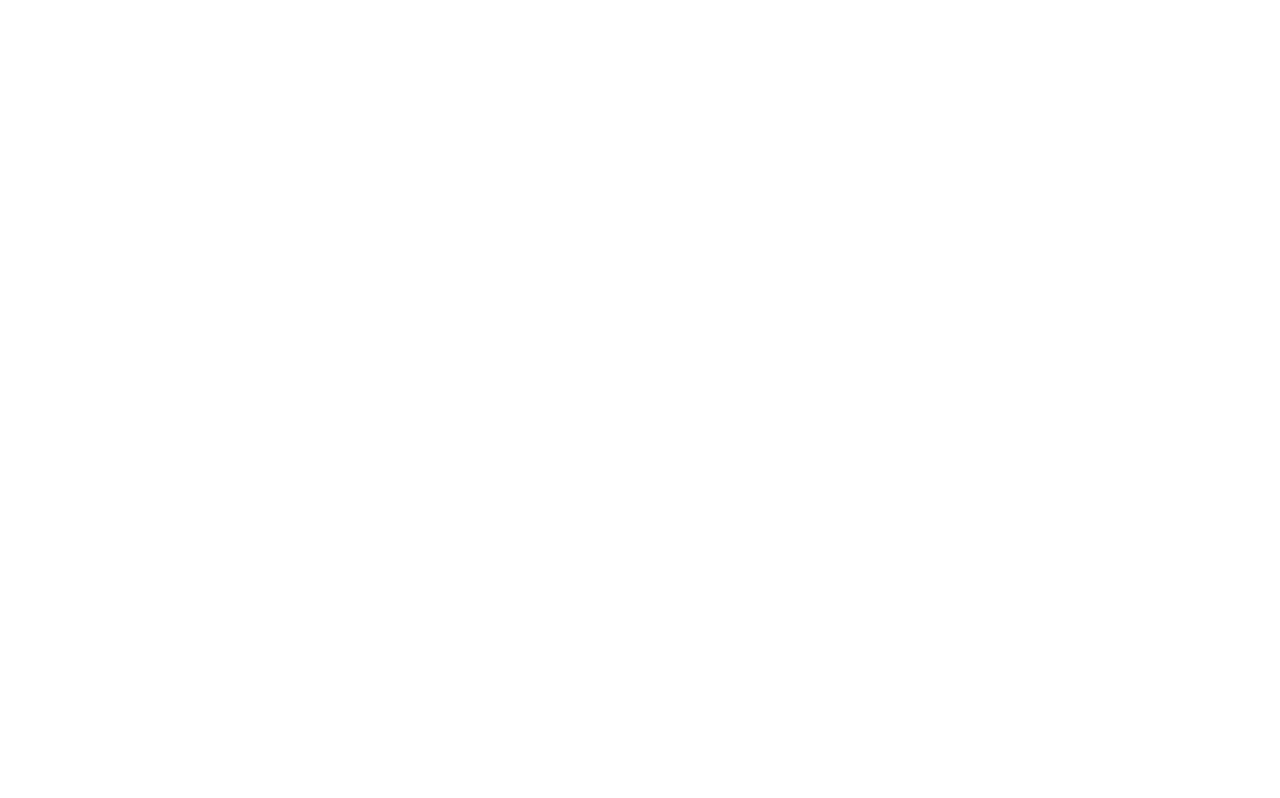
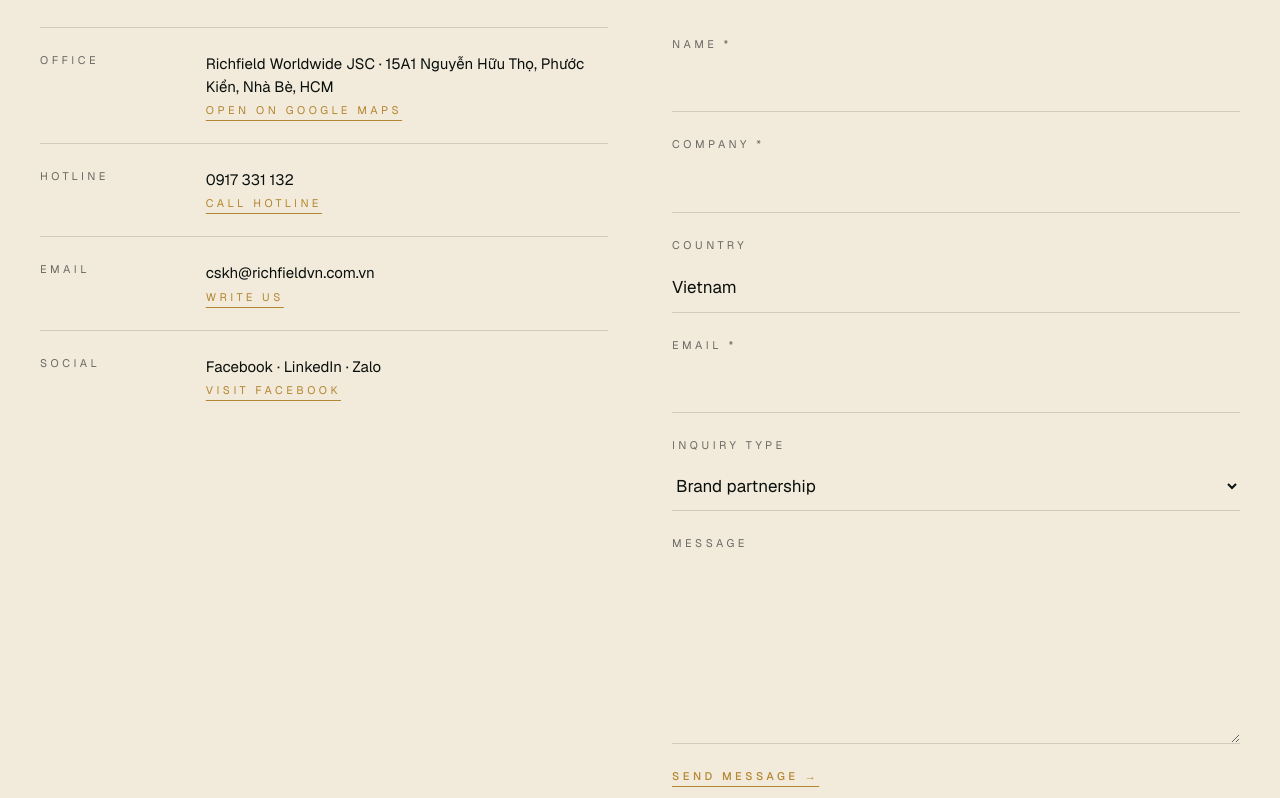
Before and after one commit to tutur3u/richfield, a Next.js app: page /contact in a window 1280 px wide. Before the commit this address had no page. Shown: the part 742-1540 px from the top of the page. Before the commit the page ends 800 px from the top, so only its background shows below. Built offline with nearby package versions, Linux system fonts and the light colour scheme.

Commit message:
feat(page): /contact with form + LocalBusiness JSON-LD + map embed

```diff
--- /dev/null
+++ b/app/(site)/contact/page.tsx
@@ -0,0 +1,130 @@
+import type { Metadata } from "next";
+import { PageHeader } from "@/app/_components/primitives/page-header";
+import { ContactForm } from "@/app/_components/forms/contact-form";
+import { Eyebrow } from "@/app/_components/primitives/eyebrow";
+import { site } from "@/content/en/site";
+
+export const metadata: Metadata = {
+  title: "Contact",
+  description:
+    "Tell us about your brand. Whether you're a brand owner, partner, or journalist, we'll get back to you.",
+  alternates: { canonical: "/contact" },
+};
+
+const localBusinessJsonLd = {
+  "@context": "https://schema.org",
+  "@type": "LocalBusiness",
+  name: site.legalName,
+  url: site.domainCanonical,
+  telephone: site.phones.officeTel,
+  email: site.email,
+  address: {
+    "@type": "PostalAddress",
+    streetAddress: site.address.line1,
+    addressLocality: "Ho Chi Minh City",
+    addressRegion: "Nha Be",
+    addressCountry: "VN",
+  },
+  geo: {
+    "@type": "GeoCoordinates",
+    latitude: site.address.geo.lat,
+    longitude: site.address.geo.lng,
+  },
+};
+
+const channels = [
+  {
+    label: "Office",
+    primary: site.address.full,
+    href: `https://www.google.com/maps?q=${encodeURIComponent(site.address.full)}`,
+    cta: "Open on Google Maps",
+    external: true,
+  },
+  {
+    label: "Hotline",
+    primary: site.phones.hotline,
+    href: `tel:${site.phones.hotlineTel}`,
+    cta: "Call hotline",
+  },
+  {
+    label: "Email",
+    primary: site.email,
+    href: `mailto:${site.email}`,
+    cta: "Write us",
+  },
+  {
+    label: "Social",
+    primary: "Facebook · LinkedIn · Zalo",
+    href: site.socials.facebook,
+    cta: "Visit Facebook",
+    external: true,
+  },
+];
+
+export default function ContactPage() {
+  const mapQuery = encodeURIComponent(site.address.full);
+  return (
+    <>
+      <script
+        type="application/ld+json"
+        dangerouslySetInnerHTML={{
+          __html: JSON.stringify(localBusinessJsonLd).replace(/</g, "\\u003c"),
+        }}
+      />
+
+      <PageHeader
+        eyebrow="Contact"
+        heading="Tell us about your *brand*."
+        lede="Whether you're an international brand owner exploring Vietnam, a partner considering a joint venture, or a journalist on deadline, we'll get back to you."
+      />
+
+      <section className="bg-cream px-6 py-[clamp(72px,8vw,100px)] sm:px-10">
+        <div className="mx-auto grid max-w-[1300px] gap-16 lg:grid-cols-2">
+          <div className="flex flex-col">
+            <Eyebrow tone="gold">Channels</Eyebrow>
+            <ul className="mt-8 flex flex-col">
+              {channels.map((c) => (
+                <li
+                  key={c.label}
+                  className="grid gap-2 border-t border-line py-6 sm:grid-cols-[14ch_1fr]"
+                >
+                  <span className="text-[11px] uppercase tracking-[0.32em] text-muted">
+                    {c.label}
+                  </span>
+                  <div className="flex flex-col gap-1">
+                    <span className="text-[15px] text-ink">{c.primary}</span>
+                    <a
+                      href={c.href}
+                      target={c.external ? "_blank" : undefined}
+                      rel={c.external ? "noopener noreferrer" : undefined}
+                      className="text-[11px] uppercase tracking-[0.32em] text-gold underline decoration-gold underline-offset-[6px]"
+                    >
+                      {c.cta}
+                    </a>
+                  </div>
+                </li>
+              ))}
+            </ul>
+          </div>
+
+          <div>
+            <Eyebrow tone="gold">Send a message</Eyebrow>
+            <div className="mt-8">
+              <ContactForm />
+            </div>
+          </div>
+        </div>
+      </section>
+
+      <section aria-label="Office location" className="px-0">
+        <iframe
+          title="Richfield head-office on Google Maps"
+          src={`https://www.google.com/maps?q=${mapQuery}&output=embed`}
+          loading="lazy"
+          referrerPolicy="no-referrer-when-downgrade"
+          className="block h-[480px] w-full border-0"
+        />
+      </section>
+    </>
+  );
+}
--- /dev/null
+++ b/app/_components/forms/contact-form.tsx
@@ -0,0 +1,180 @@
+"use client";
+
+import { useActionState, useId, useState } from "react";
+import { submitContact, type ContactState } from "@/app/(site)/contact/actions";
+import { INQUIRY_TYPES } from "@/app/(site)/contact/schema";
+
+const initial: ContactState = { status: "idle" };
+
+export function ContactForm() {
+  const [state, formAction, pending] = useActionState(submitContact, initial);
+  const formId = useId();
+  // Capture mount-time once. Posted as a hidden field; the action rejects
+  // submissions faster than 3s as automated.
+  const [submittedAtMs] = useState(() => String(Date.now()));
+
+  if (state.status === "ok") {
+    return (
+      <div
+        role="status"
+        aria-live="polite"
+        className="border-t border-line pt-10"
+      >
+        <p className="font-display text-[clamp(24px,2.5vw,32px)] text-ink">
+          Thanks. We'll write back from our partnerships team within two
+          business days.
+        </p>
+      </div>
+    );
+  }
+
+  const errors = state.status === "error" ? state.errors : {};
+  const values = state.status === "error" ? state.values : {};
+
+  return (
+    <form action={formAction} id={formId} className="flex flex-col gap-6" noValidate>
+      <input type="hidden" name="submittedAtMs" value={submittedAtMs} />
+      {/* Honeypot. Visually hidden but tab-skipped. */}
+      <label className="sr-only" aria-hidden="true">
+        Website
+        <input type="text" name="website" tabIndex={-1} autoComplete="off" />
+      </label>
+
+      {errors._form ? (
+        <p
+          role="alert"
+          className="border-l-0 border-t border-gold pt-4 text-[15px] text-ink"
+        >
+          {errors._form.join(" ")}
+        </p>
+      ) : null}
+
+      <Field
+        label="Name"
+        name="name"
+        required
+        defaultValue={values.name}
+        errors={errors.name}
+        autoComplete="name"
+      />
+      <Field
+        label="Company"
+        name="company"
+        required
+        defaultValue={values.company}
+        errors={errors.company}
+        autoComplete="organization"
+      />
+      <Field
+        label="Country"
+        name="country"
+        defaultValue={values.country ?? "Vietnam"}
+        errors={errors.country}
+        autoComplete="country-name"
+      />
+      <Field
+        label="Email"
+        name="email"
+        type="email"
+        required
+        defaultValue={values.email}
+        errors={errors.email}
+        autoComplete="email"
+      />
+
+      <FieldShell label="Inquiry type" name="inquiryType" errors={errors.inquiryType}>
+        <select
+          name="inquiryType"
+          defaultValue={values.inquiryType ?? INQUIRY_TYPES[0]}
+          className="w-full border-b border-line bg-transparent py-3 text-[17px] focus:border-gold focus:outline-none"
+        >
+          {INQUIRY_TYPES.map((t) => (
+            <option key={t} value={t}>
+              {t}
+            </option>
+          ))}
+        </select>
+      </FieldShell>
+
+      <FieldShell label="Message" name="message" errors={errors.message}>
+        <textarea
+          name="message"
+          rows={6}
+          maxLength={600}
+          required
+          defaultValue={values.message ?? ""}
+          className="w-full border-b border-line bg-transparent py-3 text-[17px] focus:border-gold focus:outline-none"
+        />
+      </FieldShell>
+
+      <button
+        type="submit"
+        disabled={pending}
+        className="self-start text-[11px] font-medium uppercase tracking-[0.32em] text-gold underline decoration-gold underline-offset-[6px] disabled:opacity-50"
+      >
+        {pending ? "Sending…" : "Send message →"}
+      </button>
+    </form>
+  );
+}
+
+function Field({
+  label,
+  name,
+  type = "text",
+  required = false,
+  defaultValue,
+  errors,
+  autoComplete,
+}: {
+  label: string;
+  name: string;
+  type?: string;
+  required?: boolean;
+  defaultValue?: string;
+  errors?: string[];
+  autoComplete?: string;
+}) {
+  return (
+    <FieldShell label={label} name={name} errors={errors} required={required}>
+      <input
+        type={type}
+        name={name}
+        required={required}
+        defaultValue={defaultValue}
+        autoComplete={autoComplete}
+        className="w-full border-b border-line bg-transparent py-3 text-[17px] focus:border-gold focus:outline-none"
+      />
+    </FieldShell>
+  );
+}
+
+function FieldShell({
+  label,
+  name,
+  required,
+  errors,
+  children,
+}: {
+  label: string;
+  name: string;
+  required?: boolean;
+  errors?: string[];
+  children: React.ReactNode;
+}) {
+  const errorId = `${name}-error`;
+  return (
+    <label className="flex flex-col gap-2" htmlFor={name}>
+      <span className="text-[11px] uppercase tracking-[0.32em] text-muted">
+        {label}
+        {required ? <span aria-hidden> *</span> : null}
+      </span>
+      {children}
+      {errors?.length ? (
+        <span id={errorId} role="alert" className="text-[14px] text-gold">
+          {errors.join(" ")}
+        </span>
+      ) : null}
+    </label>
+  );
+}
```
